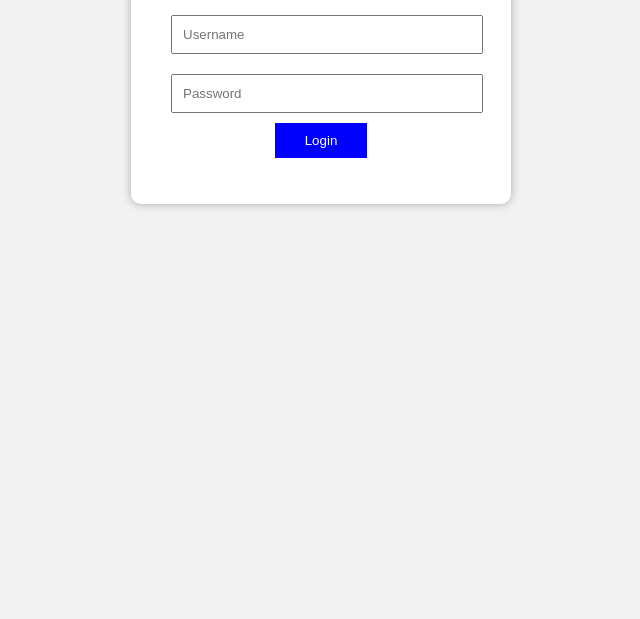
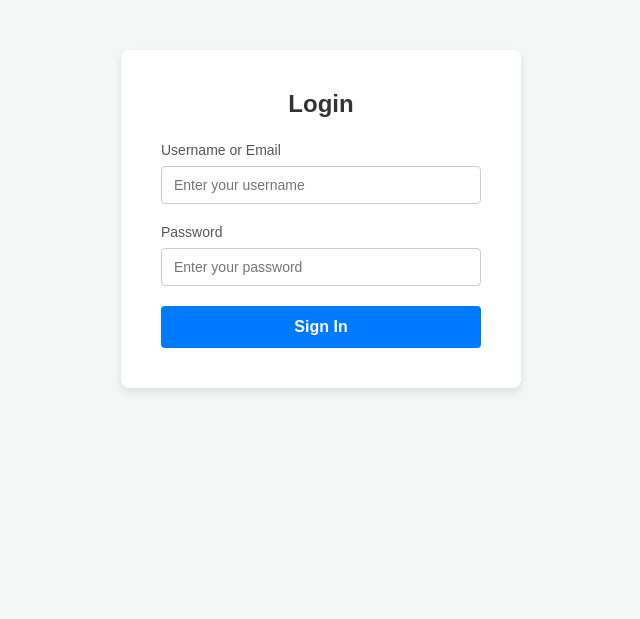
Before and after one commit to manithilagar27-crypto/tilak.com, a plain HTML site: page index.html in a window 1280 px wide. Shown: the part 181-800 px from the top of the page, without its empty margins (319-959 px from the left). Drawn offline with Linux system fonts and the light colour scheme.

Commit message:
index.html

```diff
--- a/index.html
+++ b/index.html
@@ -1,91 +1,101 @@
 <!DOCTYPE html>
-<html>
+<html lang="en">
 <head>
-    <title>Tilak Website</title>
-
+    <meta charset="UTF-8">
+    <meta name="viewport" content="width=device-width, initial-scale=1.0">
+    <title>Login Page</title>
     <style>
-        body {
-            font-family: Arial;
-            background: #f2f2f2;
-            text-align: center;
-            padding-top: 80px;
+        * {
+            box-sizing: border-box;
+            margin: 0;
+            padding: 0;
+            font-family: Arial, sans-serif;
         }
 
-        .box {
-            background: white;
-            width: 320px;
-            margin: auto;
-            padding: 30px;
-            border-radius: 10px;
-            box-shadow: 0 0 10px #aaa;
+        body {
+            background-color: #f4f7f6;
+            display: flex;
+            justify-content: center;
+            align-items: center;
+            height: 100vh;
         }
 
-        input {
-            width: 90%;
-            padding: 10px;
-            margin: 10px;
+        .login-container {
+            background-color: #ffffff;
+            padding: 40px;
+            border-radius: 8px;
+            box-shadow: 0 4px 8px rgba(0, 0, 0, 0.1);
+            width: 100%;
+            max-width: 400px;
         }
 
-        button {
-            padding: 10px 30px;
-            background: blue;
-            color: white;
-            border: none;
+        .login-container h2 {
+            margin-bottom: 24px;
+            text-align: center;
+            color: #333333;
         }
 
-        #profile {
-            display: none;
+        .form-group {
+            margin-bottom: 20px;
         }
 
-        #profile img {
-            width: 200px;
-            border-radius: 10px;
+        .form-group label {
+            display: block;
+            margin-bottom: 8px;
+            color: #555555;
+            font-size: 14px;
+        }
+
+        .form-group input {
+            width: 100%;
+            padding: 10px 12px;
+            border: 1px solid #cccccc;
+            border-radius: 4px;
+            font-size: 14px;
+            outline: none;
+            transition: border-color 0.2s;
+        }
+
+        .form-group input:focus {
+            border-color: #007bff;
+        }
+
+        .login-btn {
+            width: 100%;
+            padding: 12px;
+            background-color: #007bff;
+            color: #ffffff;
+            border: none;
+            border-radius: 4px;
+            font-size: 16px;
+            font-weight: bold;
+            cursor: pointer;
+            transition: background-color 0.2s;
+        }
+
+        .login-btn:hover {
+            background-color: #0056b3;
         }
     </style>
 </head>
-
 <body>
 
-<div class="box" id="login">
-    <h2>Tilak Website</h2>
+    <div class="login-container">
+        <h2>Login</h2>
+        <form action="#" method="POST">
+            <div class="form-group">
+                <label for="username">Username or Email</label>
+                <input type="text" id="username" name="username" placeholder="Enter your username" required>
+            </div>
 
-    <input type="text" id="username" placeholder="Username">
+            <div class="form-group">
+                <label for="password">Password</label>
+                <input type="password" id="password" name="password" placeholder="Enter your password" required>
+            </div>
 
-    <input type="password" id="password" placeholder="Password">
-
-    <br>
-
-    <button onclick="login()">Login</button>
-
-    <p id="message"></p>
-</div>
-
-<div class="box" id="profile">
-    <h2>Welcome, Tilak!</h2>
-
-    <img src="myphoto.jpg" alt="My Picture">
-
-    <p>Login Successful!</p>
-</div>
-
-<script>
-function login() {
-
-    var username = document.getElementById("username").value;
-    var password = document.getElementById("password").value;
-
-    if (username === "tilak" && password === "12345") {
-
-        document.getElementById("login").style.display = "none";
-        document.getElementById("profile").style.display = "block";
-
-    } else {
-
-        document.getElementById("message").innerHTML =
-            "Invalid Username or Password";
-    }
-}
-</script>
+            <button type="submit" class="login-btn">Sign In</button>
+        </form>
+    </div>
 
 </body>
 </html>
```
